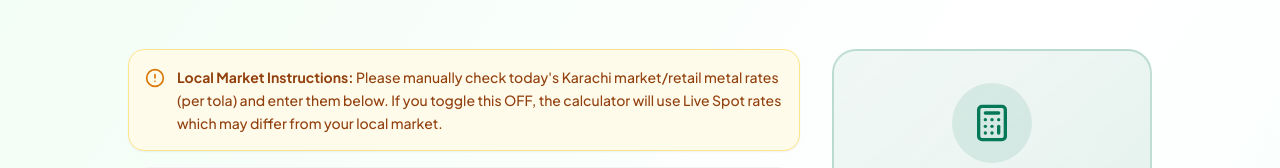
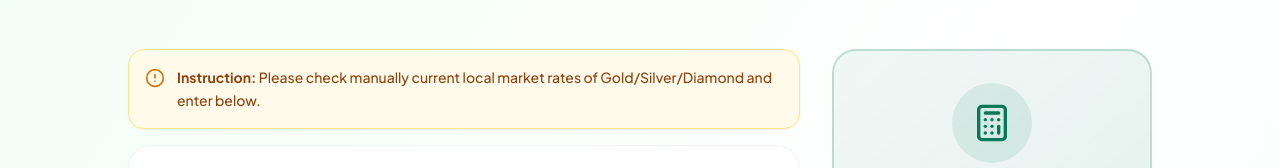
Before and after one commit to ziauddin14/Zakat-MS-Final-Hackathone-, a React (Vite) app in the folder frontend/: page /zakat-calculator in a window 1280 px wide. Shown: the part 283-451 px from the top of the page. Built offline with nearby package versions, Linux system fonts and the light colour scheme; no server answers.

Commit message:
edit instructions

```diff
--- a/frontend/src/pages/ZakatCalculator.jsx
+++ b/frontend/src/pages/ZakatCalculator.jsx
@@ -1471,10 +1471,8 @@ const ZakatCalculator = () => {
         >
           <AlertCircle size={20} className="text-amber-600 shrink-0 mt-0.5" />
           <p>
-            <strong>Local Market Instructions:</strong> Please manually check
-            today's Karachi market/retail metal rates (per tola) and enter them
-            below. If you toggle this OFF, the calculator will use Live Spot
-            rates which may differ from your local market.
+            <strong>Instruction:</strong> Please check manually current local
+            market rates of Gold/Silver/Diamond and enter below.
           </p>
         </motion.div>
 
```
